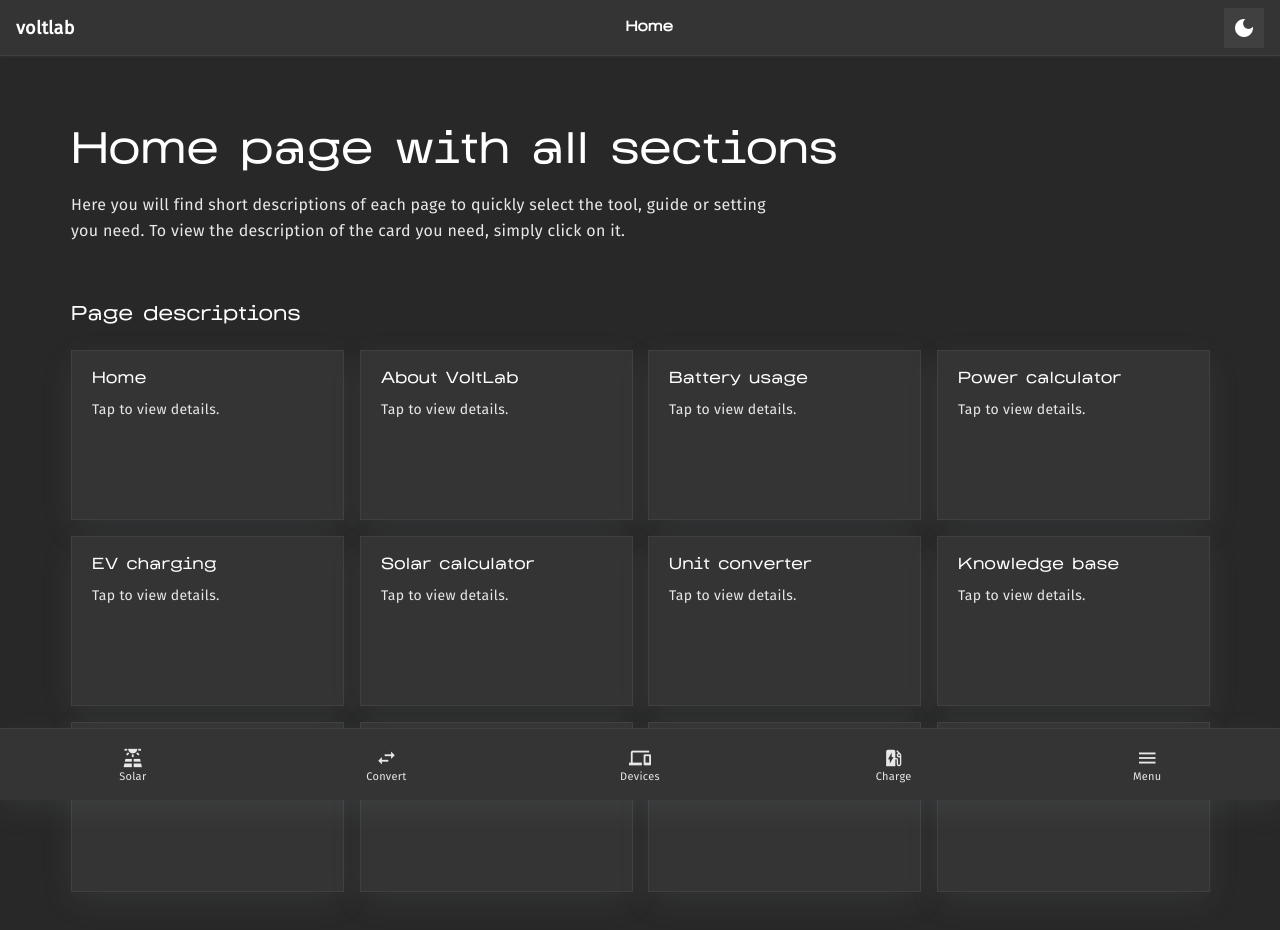
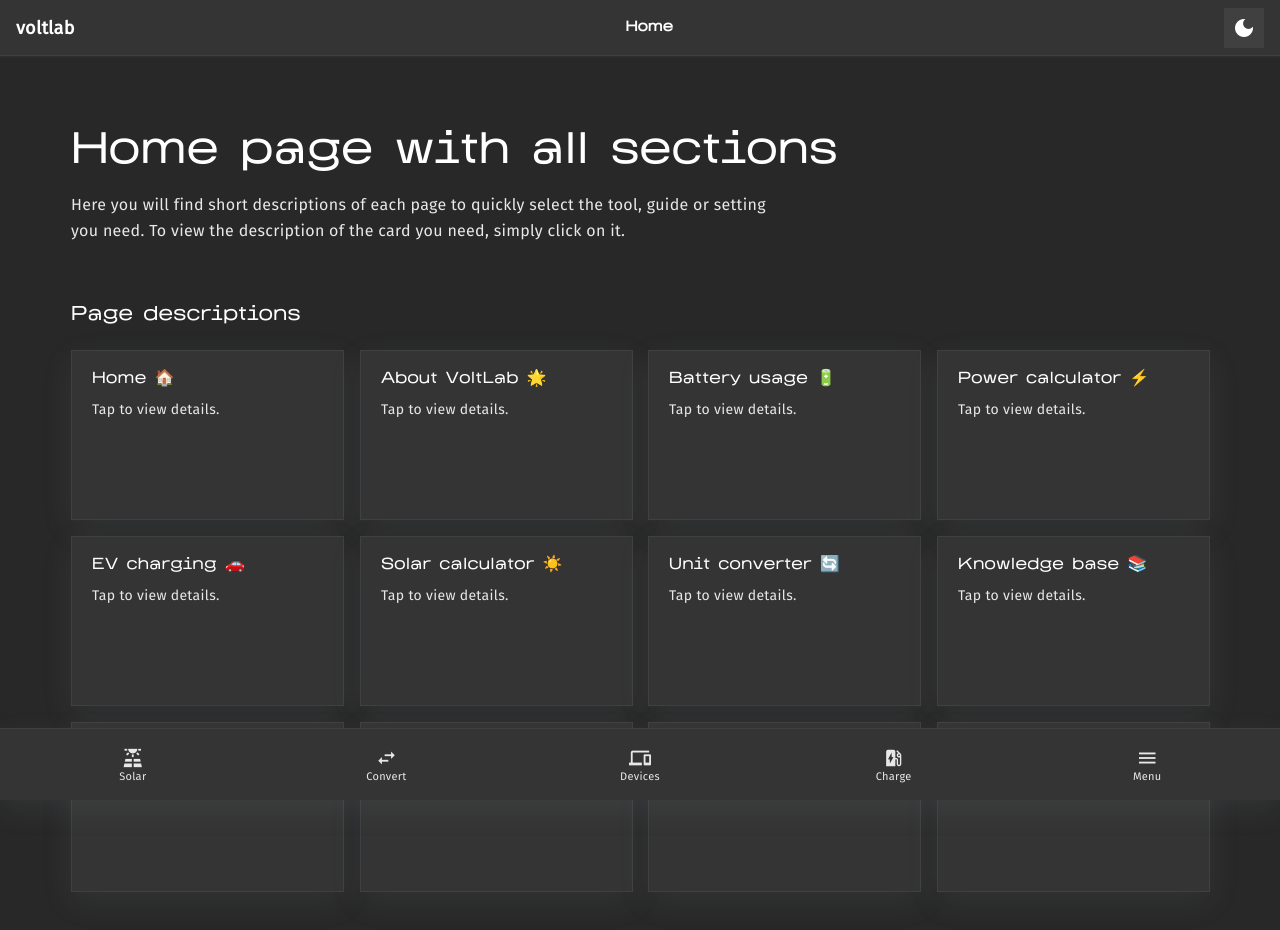
Before and after one commit to IT-Kamianets/voltlab.itkamianets.com, an Angular app: page / in a window 1280 px wide. Shown: the top 930 px of the page. Built offline with nearby package versions, Linux system fonts and the light colour scheme.

Commit message:
feat(home): enhance page titles with emojis for better visual appeal

```diff
--- a/src/app/pages/home/home.component.ts
+++ b/src/app/pages/home/home.component.ts
@@ -13,51 +13,51 @@
 
 	readonly pages = [
 		{
-			title: 'Home',
+			title: 'Home 🏠',
 			description: 'The Home page gives a brief overview of all sections of the application. It helps users quickly understand the purpose of each page and navigate to the main features of the platform.',
 		},
 		{
-			title: 'About VoltLab',
+			title: 'About VoltLab 🌟',
 			description: 'Learn about VoltLab’s mission and values and discover the tools available in the service. This section explains the purpose of the platform and its main features.',
 		},
 		{
-			title: 'Battery usage',
+			title: 'Battery usage 🔋',
 			description: 'Estimate energy consumption and battery runtime for different scenarios, helping users understand how device load affects battery life',
 		},
 		{
-			title: 'Power calculator',
+			title: 'Power calculator ⚡',
 			description: 'Calculate device power consumption and estimate the total load of multiple devices. This tool helps users quickly understand how much power their equipment uses.',
 		},
 		{
-			title: 'EV charging',
+			title: 'EV charging 🚗',
 			description: 'Estimate charging time, energy usage, and the cost of charging an electric vehicle. This tool helps users plan charging sessions and better understand energy consumption.',
 		},
 		{
-			title: 'Solar calculator',
+			title: 'Solar calculator ☀️',
 			description: 'Plan a solar power system and estimate its potential energy generation. This tool helps users understand how much electricity their solar setup can produce and optimize system design.',
 		},
 		{
-			title: 'Unit converter',
+			title: 'Unit converter 🔄',
 			description: 'Convert energy, power, and everyday units.',
 		},
 		{
-			title: 'Knowledge base',
+			title: 'Knowledge base 📚',
 			description: 'Quickly convert energy, power, and common everyday units. This tool helps users switch between different measurement systems and simplify calculations.',
 		},
 		{
-			title: 'FAQ',
+			title: 'FAQ ❓',
 			description: 'Find answers to common questions about the service and calculations. This section helps users quickly resolve doubts and better understand how to use the platform.',
 		},
 		{
-			title: 'Glossary',
+			title: 'Glossary 📖',
 			description: 'Definitions of terms, abbreviations, and key energy concepts.',
 		},
 		{
-			title: 'Settings',
+			title: 'Settings ⚙️',
 			description: 'Explore definitions of terms, abbreviations, and key energy concepts. This section helps users understand important terminology and concepts used throughout the platform.',
 		},
 		{
-			title: 'Legal',
+			title: 'Legal ⚖',
 			description: 'Read the platform’s policies, terms of use, and other legal information. This section ensures users understand their rights and responsibilities while using the service',
 		},
 	] as const;
```
